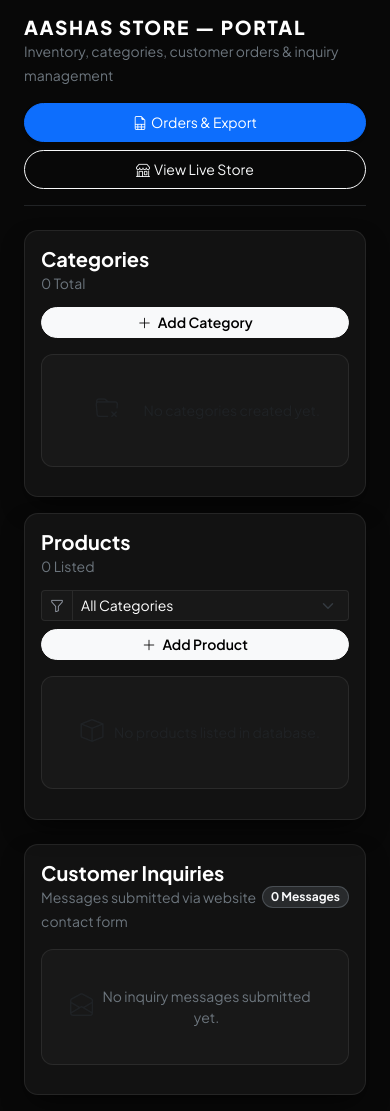
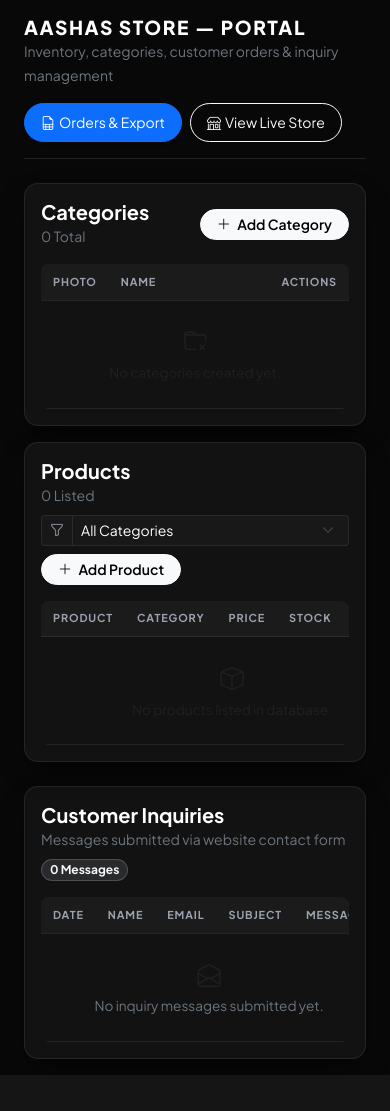
Before and after one commit to arjun-00012/aashas, a Django app: page /adminpp/ in a window 390 px wide. After the commit the page ends 1075 px from the top, so only its background shows below. Run offline with Django 5.2, Linux system fonts and the light colour scheme; the visitor is signed in with stand-in values (Sample User, id 1); data that the repository does not hold is empty.

Commit message:
Fix mobile and tablet responsiveness on admin dashboard and orders page

```diff
--- a/store/templates/adminpp_dashboard.html
+++ b/store/templates/adminpp_dashboard.html
@@ -44,14 +44,34 @@
             box-shadow: 0 12px 28px -8px rgba(0, 0, 0, 0.7);
         }
 
+        /* Scrollable and clean table-responsive */
         .table-responsive {
             -webkit-overflow-scrolling: touch;
+            overflow-x: auto;
+            border-radius: 8px;
+        }
+
+        /* Sleek custom scrollbar for dark admin tables */
+        .table-responsive::-webkit-scrollbar {
+            height: 6px;
+        }
+        .table-responsive::-webkit-scrollbar-track {
+            background: rgba(255, 255, 255, 0.03);
+            border-radius: 4px;
+        }
+        .table-responsive::-webkit-scrollbar-thumb {
+            background: rgba(255, 255, 255, 0.2);
+            border-radius: 4px;
+        }
+        .table-responsive::-webkit-scrollbar-thumb:hover {
+            background: rgba(255, 255, 255, 0.35);
         }
 
         .table-dark-custom {
             --bs-table-bg: transparent;
             --bs-table-color: #f3f4f6;
             margin-bottom: 0;
+            white-space: normal;
         }
 
         .table-dark-custom thead {
@@ -67,6 +87,7 @@
             text-transform: uppercase;
             padding: 0.75rem 1rem;
             border-bottom: none;
+            white-space: nowrap;
         }
 
         .table-dark-custom tbody tr {
@@ -81,6 +102,23 @@
         .table-dark-custom tbody td {
             padding: 0.85rem 1rem;
             vertical-align: middle;
+        }
+
+        @media (max-width: 767.98px) {
+            .table-dark-custom thead th {
+                padding: 0.6rem 0.75rem;
+                font-size: 0.68rem;
+            }
+            .table-dark-custom tbody td {
+                padding: 0.65rem 0.75rem;
+                font-size: 0.85rem;
+            }
+            .portal-header {
+                font-size: 1.2rem;
+            }
+            .page-container {
+                padding: 1rem 0.75rem !important;
+            }
         }
 
         .form-control, .form-select {
@@ -102,8 +140,8 @@
         }
 
         .img-thumb {
-            width: 38px;
-            height: 38px;
+            width: 40px;
+            height: 40px;
             object-fit: cover;
             border-radius: 8px;
             border: 1px solid var(--border-subtle);
@@ -117,135 +155,24 @@
             display: inline-flex;
             align-items: center;
             justify-content: center;
-            border-radius: 50%;
+            border-radius: 8px;
             transition: all 0.2s ease;
-        }
-
-        /* Mobile Adjustments */
-        @media (max-width: 767.98px) {
-            .page-container {
-                padding: 1rem 0.75rem !important;
-            }
-
-            .header-actions {
-                width: 100%;
-                display: flex;
-                flex-direction: column;
-                gap: 0.5rem;
-            }
-
-            .header-actions .btn {
-                width: 100%;
-            }
-
-            .card-header-actions {
-                flex-direction: column;
-                align-items: stretch !important;
-                gap: 0.75rem !important;
-            }
-
-            .card-header-actions .btn-add-action {
-                width: 100% !important;
-                text-align: center;
-            }
-
-            .product-filter-bar {
-                flex-direction: column;
-                align-items: stretch !important;
-                gap: 0.5rem !important;
-                width: 100%;
-            }
-
-            .product-filter-bar .input-group,
-            .product-filter-bar .btn-add-action {
-                width: 100% !important;
-            }
-        }
-
-        /* Extra-small screens: Card view for table rows */
-        @media (max-width: 575.98px) {
-            .table-responsive {
-                overflow-x: visible;
-            }
-
-            .table-dark-custom thead {
-                display: none;
-            }
-
-            .table-dark-custom,
-            .table-dark-custom tbody,
-            .table-dark-custom tr,
-            .table-dark-custom td {
-                display: block;
-                width: 100%;
-            }
-
-            .table-dark-custom tr {
-                margin-bottom: 0.85rem;
-                border: 1px solid var(--border-subtle);
-                border-radius: 12px;
-                padding: 0.75rem;
-                background: var(--bg-surface-elevated);
-            }
-
-            .table-dark-custom td {
-                padding: 0.35rem 0;
-                text-align: left;
-                display: flex;
-                align-items: center;
-                justify-content: space-between;
-                border: none;
-            }
-
-            .table-dark-custom td::before {
-                content: attr(data-label);
-                font-weight: 600;
-                font-size: 0.75rem;
-                color: #9ca3af;
-                text-transform: uppercase;
-                letter-spacing: 0.05em;
-            }
-
-            .table-dark-custom td[data-label="Product"] {
-                flex-direction: column;
-                align-items: flex-start;
-                border-bottom: 1px solid var(--border-subtle);
-                padding-bottom: 0.5rem;
-                margin-bottom: 0.5rem;
-            }
-
-            .table-dark-custom td[data-label="Photo"] {
-                justify-content: flex-start;
-                gap: 0.75rem;
-            }
-
-            .table-dark-custom td[data-label="Actions"] {
-                border-top: 1px solid var(--border-subtle);
-                padding-top: 0.5rem;
-                margin-top: 0.5rem;
-                justify-content: flex-end;
-            }
-
-            .img-thumb {
-                width: 44px;
-                height: 44px;
-            }
         }
     </style>
 </head>
-<body class="p-2 p-md-4 page-container">
+<body class="p-2 p-sm-3 p-md-4 page-container">
 <div class="container-fluid" style="max-width: 1400px;">
     <!-- Top Action Header -->
-    <div class="d-flex flex-column flex-md-row justify-content-between align-items-start align-items-md-center gap-3 mb-4 pb-3 border-bottom border-secondary border-opacity-25">
+    <div class="d-flex flex-column flex-sm-row justify-content-between align-items-start align-items-sm-center gap-3 mb-4 pb-3 border-bottom border-secondary border-opacity-25">
         <div>
             <h1 class="portal-header m-0 text-uppercase">AASHAS STORE — PORTAL</h1>
             <span class="text-secondary small">Inventory, categories, customer orders & inquiry management</span>
         </div>
-        <div class="header-actions d-flex flex-wrap gap-2">
-            <a href="{% url 'adminpp_orders' %}" class="btn btn-primary btn-sm px-3 py-2 rounded-pill d-inline-flex align-items-center justify-content-center shadow-sm">
+        <div class="d-flex flex-wrap gap-2">
+            <a href="{% url 'adminpp_orders' %}" class="btn btn-primary btn-sm px-3 py-2 rounded-pill d-inline-flex align-items-center justify-content-center shadow-sm text-nowrap">
                 <i class="bi bi-file-earmark-spreadsheet me-1"></i> Orders & Export
             </a>
-            <a href="{% url 'home' %}" class="btn btn-outline-light btn-sm px-3 py-2 rounded-pill d-inline-flex align-items-center justify-content-center">
+            <a href="{% url 'home' %}" class="btn btn-outline-light btn-sm px-3 py-2 rounded-pill d-inline-flex align-items-center justify-content-center text-nowrap">
                 <i class="bi bi-shop me-1"></i> View Live Store
             </a>
         </div>
@@ -258,7 +185,7 @@
                 <div class="alert alert-{% if message.tags == 'error' %}danger{% else %}{{ message.tags }}{% endif %} alert-dismissible fade show py-2 small shadow-sm rounded-3 d-flex align-items-center" role="alert">
                     <i class="bi {% if message.tags == 'error' %}bi-exclamation-triangle-fill text-danger{% else %}bi-check-circle-fill text-success{% endif %} me-2 fs-6"></i>
                     <span class="flex-grow-1">{{ message }}</span>
-                    <button type="button" class="btn-close" data-bs-dismiss="alert" aria-label="Close" style="padding: 0.75rem;"></button>
+                    <button type="button" class="btn-close btn-close-white" data-bs-dismiss="alert" aria-label="Close" style="padding: 0.75rem;"></button>
                 </div>
             {% endfor %}
         </div>
@@ -268,12 +195,12 @@
         <!-- Categories Section -->
         <div class="col-12 col-lg-5">
             <div class="card-dark p-3 p-md-4 h-100 d-flex flex-column">
-                <div class="d-flex justify-content-between align-items-center mb-3 card-header-actions">
+                <div class="d-flex justify-content-between align-items-center gap-2 mb-3">
                     <div>
                         <h2 class="h5 m-0 fw-bold text-white">Categories</h2>
                         <small class="text-secondary">{{ categories|length }} Total</small>
                     </div>
-                    <a href="{% url 'category_add' %}" class="btn btn-sm btn-light rounded-pill px-3 py-1 fw-semibold btn-add-action">
+                    <a href="{% url 'category_add' %}" class="btn btn-sm btn-light rounded-pill px-3 py-1 fw-semibold text-nowrap">
                         <i class="bi bi-plus-lg me-1"></i> Add Category
                     </a>
                 </div>
@@ -282,15 +209,15 @@
                     <table class="table table-dark-custom align-middle">
                         <thead>
                             <tr>
-                                <th>Photo</th>
+                                <th class="text-nowrap" style="width: 56px;">Photo</th>
                                 <th>Name</th>
-                                <th class="text-end">Actions</th>
+                                <th class="text-end text-nowrap" style="width: 90px;">Actions</th>
                             </tr>
                         </thead>
                         <tbody>
                             {% for cat in categories %}
                             <tr>
-                                <td data-label="Photo">
+                                <td class="text-nowrap">
                                     {% if cat.image %}
                                         <img src="{{ cat.image.url }}" class="img-thumb" alt="{{ cat.name }}">
                                     {% else %}
@@ -299,8 +226,8 @@
                                         </div>
                                     {% endif %}
                                 </td>
-                                <td data-label="Name" class="fw-semibold text-white">{{ cat.name }}</td>
-                                <td data-label="Actions" class="text-end text-nowrap">
+                                <td class="fw-semibold text-white">{{ cat.name }}</td>
+                                <td class="text-end text-nowrap">
                                     <a href="{% url 'category_edit' cat.pk %}" class="btn btn-outline-light btn-sm btn-action me-1" title="Edit Category">
                                         <i class="bi bi-pencil"></i>
                                     </a>
@@ -326,23 +253,23 @@
         <!-- Products Section with Category Filter -->
         <div class="col-12 col-lg-7">
             <div class="card-dark p-3 p-md-4 h-100 d-flex flex-column">
-                <div class="d-flex flex-column flex-sm-row justify-content-between align-items-sm-center gap-2 mb-3 card-header-actions">
+                <div class="d-flex flex-column flex-sm-row justify-content-between align-items-start align-items-sm-center gap-2 mb-3">
                     <div>
                         <h2 class="h5 m-0 fw-bold text-white">Products</h2>
                         <small class="text-secondary">{{ products|length }} Listed</small>
                     </div>
-                    <div class="d-flex align-items-center gap-2 product-filter-bar">
+                    <div class="d-flex flex-wrap align-items-center gap-2 w-100 w-sm-auto">
                         <!-- Category Filter Dropdown -->
-                        <div class="input-group input-group-sm">
+                        <div class="input-group input-group-sm flex-grow-1 flex-sm-grow-0" style="min-width: 140px;">
                             <span class="input-group-text"><i class="bi bi-funnel"></i></span>
-                            <select id="productCategoryFilter" class="form-select form-select-sm" style="min-width: 140px;">
+                            <select id="productCategoryFilter" class="form-select form-select-sm">
                                 <option value="all">All Categories</option>
                                 {% for cat in categories %}
                                     <option value="{{ cat.name }}">{{ cat.name }}</option>
                                 {% endfor %}
                             </select>
                         </div>
-                        <a href="{% url 'product_add' %}" class="btn btn-sm btn-light rounded-pill px-3 py-1 fw-semibold text-nowrap btn-add-action">
+                        <a href="{% url 'product_add' %}" class="btn btn-sm btn-light rounded-pill px-3 py-1 fw-semibold text-nowrap">
                             <i class="bi bi-plus-lg me-1"></i> Add Product
                         </a>
                     </div>
@@ -353,44 +280,44 @@
                         <thead>
                             <tr>
                                 <th>Product</th>
-                                <th>Category</th>
-                                <th>Price</th>
-                                <th>Stock</th>
-                                <th class="text-end">Actions</th>
+                                <th class="text-nowrap">Category</th>
+                                <th class="text-nowrap">Price</th>
+                                <th class="text-nowrap">Stock</th>
+                                <th class="text-end text-nowrap" style="width: 90px;">Actions</th>
                             </tr>
                         </thead>
                         <tbody id="productTableBody">
                             {% for p in products %}
                             <tr class="product-row" data-category="{{ p.category.name }}">
-                                <td data-label="Product">
-                                    <div class="d-flex align-items-center gap-2">
+                                <td>
+                                    <div class="d-flex align-items-center gap-2" style="min-width: 140px;">
                                         {% if p.image %}
-                                            <img src="{{ p.image.url }}" class="img-thumb" alt="{{ p.name }}">
+                                            <img src="{{ p.image.url }}" class="img-thumb flex-shrink-0" alt="{{ p.name }}">
                                         {% else %}
-                                            <div class="img-thumb d-inline-flex align-items-center justify-content-center text-secondary">
+                                            <div class="img-thumb flex-shrink-0 d-inline-flex align-items-center justify-content-center text-secondary">
                                                 <i class="bi bi-image"></i>
                                             </div>
                                         {% endif %}
-                                        <div>
-                                            <div class="fw-semibold text-white text-truncate" style="max-width: 180px;">{{ p.name }}</div>
+                                        <div class="min-w-0">
+                                            <div class="fw-semibold text-white text-truncate" style="max-width: 180px;" title="{{ p.name }}">{{ p.name }}</div>
                                             {% if p.discount_price %}
                                                 <small class="badge bg-danger" style="font-size: 0.6rem;">SALE</small>
                                             {% endif %}
                                         </div>
                                     </div>
                                 </td>
-                                <td data-label="Category">
+                                <td class="text-nowrap">
                                     <span class="badge bg-secondary bg-opacity-25 text-light border border-secondary border-opacity-50 rounded-pill px-2 py-1 small">
                                         {{ p.category.name }}
                                     </span>
                                 </td>
-                                <td data-label="Price" class="text-nowrap fw-bold text-white">₹{{ p.current_price }}</td>
-                                <td data-label="Stock">
+                                <td class="text-nowrap fw-bold text-white">₹{{ p.current_price }}</td>
+                                <td class="text-nowrap">
                                     <span class="badge {% if p.stock > 0 %}bg-success bg-opacity-25 text-success border border-success border-opacity-50{% else %}bg-danger bg-opacity-25 text-danger border border-danger border-opacity-50{% endif %} rounded-pill px-2 py-1">
                                         {{ p.stock }}
                                     </span>
                                 </td>
-                                <td data-label="Actions" class="text-end text-nowrap">
+                                <td class="text-end text-nowrap">
                                     <a href="{% url 'product_edit' p.pk %}" class="btn btn-outline-light btn-sm btn-action me-1" title="Edit Product">
                                         <i class="bi bi-pencil"></i>
                                     </a>
@@ -421,7 +348,7 @@
 
     <!-- Customer Inquiries Table -->
     <div class="card-dark p-3 p-md-4 mt-4">
-        <div class="d-flex justify-content-between align-items-center mb-3">
+        <div class="d-flex flex-wrap justify-content-between align-items-center gap-2 mb-3">
             <div>
                 <h2 class="h5 m-0 fw-bold text-white">Customer Inquiries</h2>
                 <small class="text-secondary">Messages submitted via website contact form</small>
@@ -434,20 +361,20 @@
                 <thead>
                     <tr>
                         <th class="text-nowrap">Date</th>
-                        <th>Name</th>
-                        <th>Email</th>
-                        <th>Subject</th>
+                        <th class="text-nowrap">Name</th>
+                        <th class="text-nowrap">Email</th>
+                        <th class="text-nowrap">Subject</th>
                         <th>Message</th>
                     </tr>
                 </thead>
                 <tbody>
                     {% for m in messages %}
                     <tr>
-                        <td data-label="Date" class="text-secondary small text-nowrap">{{ m.created_at|date:"d M Y H:i" }}</td>
-                        <td data-label="Name" class="fw-semibold text-white text-nowrap">{{ m.name }}</td>
-                        <td data-label="Email" class="text-nowrap"><a href="mailto:{{ m.email }}" class="text-info text-decoration-none">{{ m.email }}</a></td>
-                        <td data-label="Subject" class="text-white">{{ m.subject }}</td>
-                        <td data-label="Message" class="small text-secondary" style="min-width: 200px;">{{ m.message }}</td>
+                        <td class="text-secondary small text-nowrap">{{ m.created_at|date:"d M Y, H:i" }}</td>
+                        <td class="fw-semibold text-white text-nowrap">{{ m.name }}</td>
+                        <td class="text-nowrap"><a href="mailto:{{ m.email }}" class="text-info text-decoration-none">{{ m.email }}</a></td>
+                        <td class="text-white text-nowrap">{{ m.subject }}</td>
+                        <td class="small text-secondary" style="min-width: 220px; max-width: 420px; word-break: break-word;">{{ m.message }}</td>
                     </tr>
                     {% empty %}
                     <tr>
```
Also changed, not shown: store/templates/adminpp_orders.html (+54 -67 lines).
